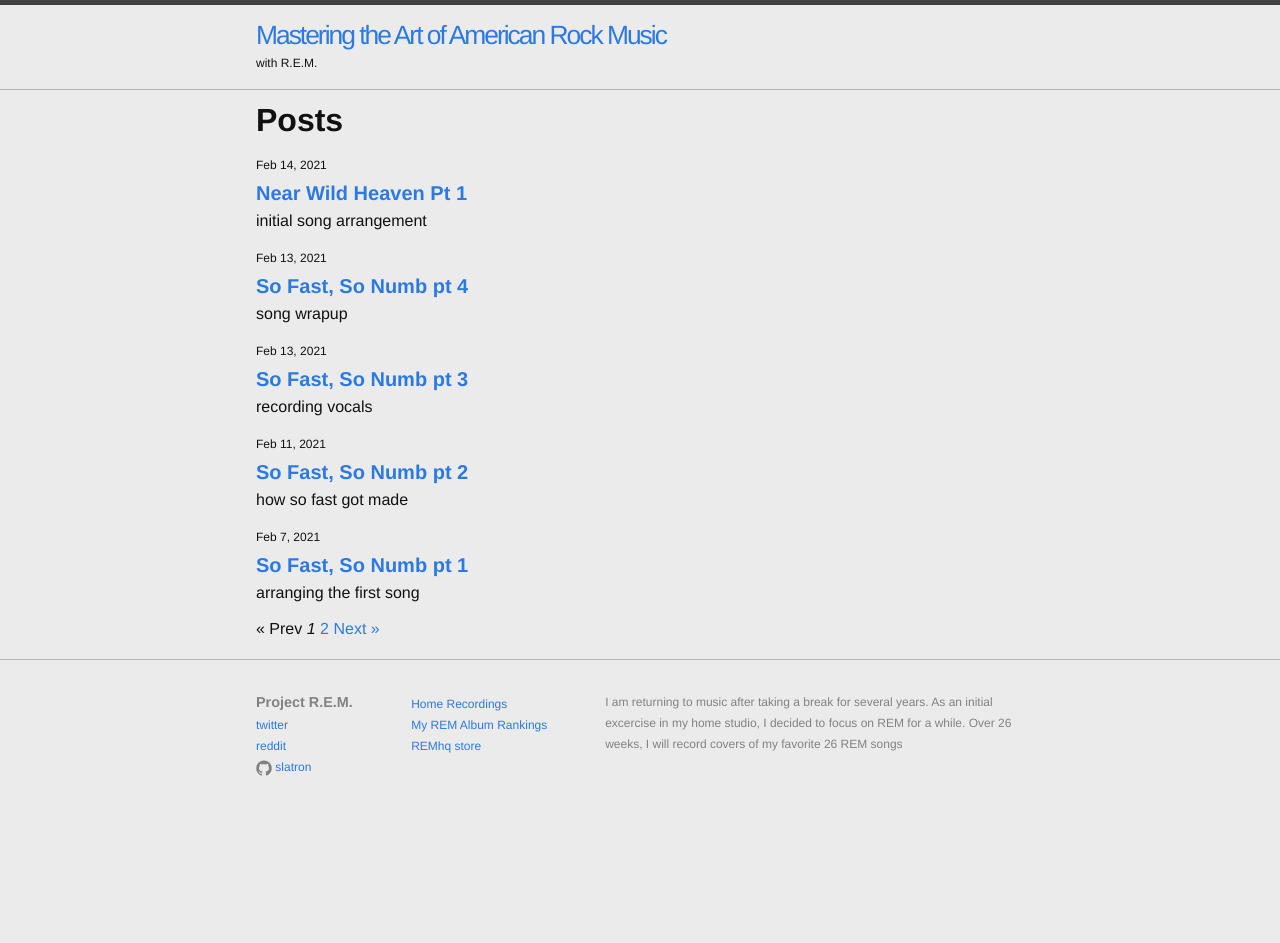
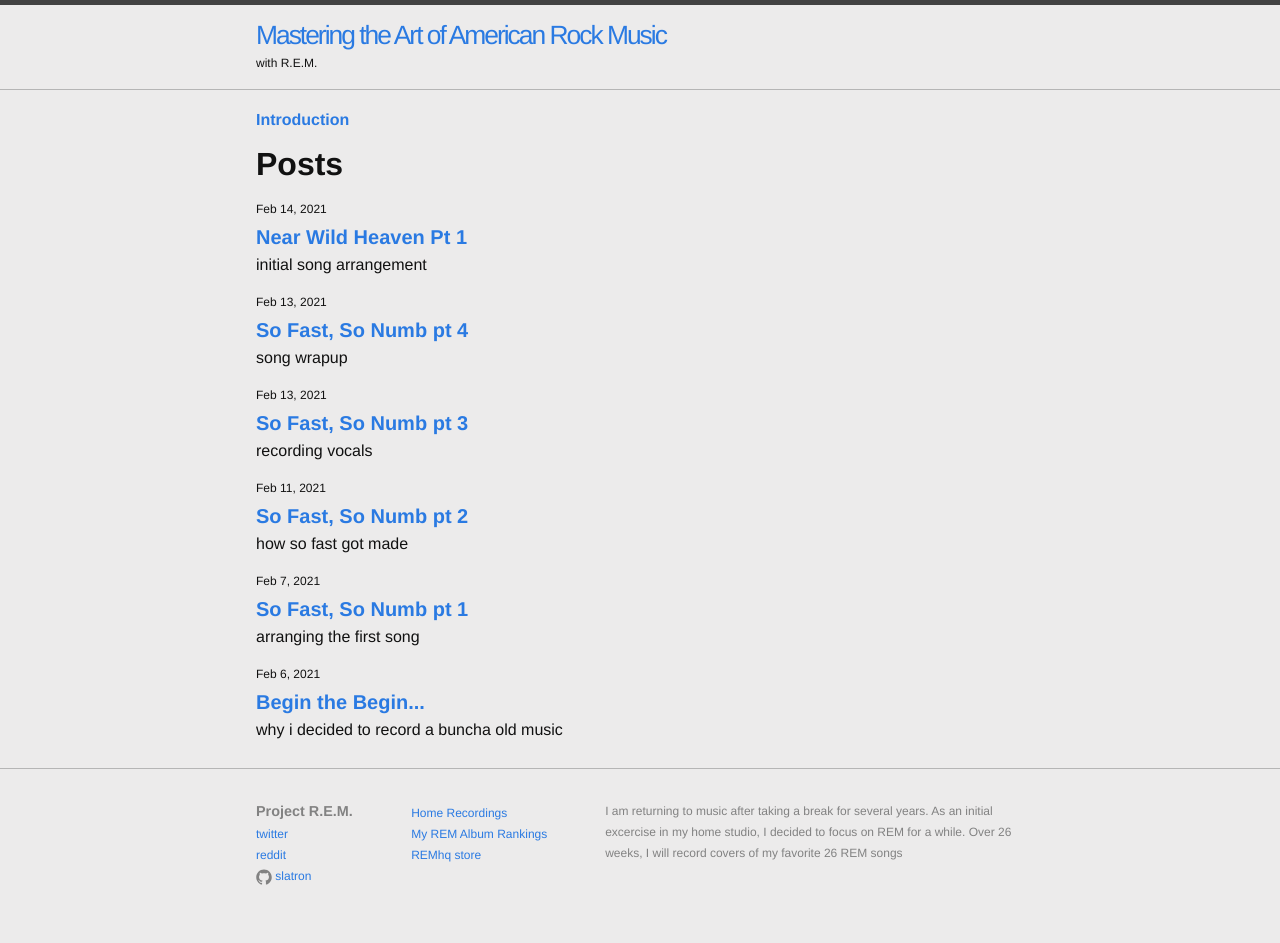
Before and after one commit to slatron/slatron.github.io, a Jekyll site: the page built from index.html, in a window 1280 px wide. Built offline with Jekyll 4.4.1, drawn with Linux system fonts in a browser that asks for light colours; the list of posts is cut into pages by our own code; before the commit the page ends 900 px from its top, so only the background shows below that.

Commit message:
add introduction link

```diff
--- a/_config.yml
+++ b/_config.yml
@@ -12,7 +12,7 @@
 twitter_username: slatron
 github_username:  slatron
 plugins: [jekyll-paginate]
-paginate: 5
+paginate: 10
 port: 5000
 
 # Build settings
--- a/index.html
+++ b/index.html
@@ -3,6 +3,11 @@
 ---
 
 <div class="home">
+
+  <h4>
+    <a href="/rem-begin-the-begin.html">Introduction</a>
+  </h4>
+
 
   <h1 class="page-heading">Posts</h1>
 
```
Also changed, not shown: 1 other file.
